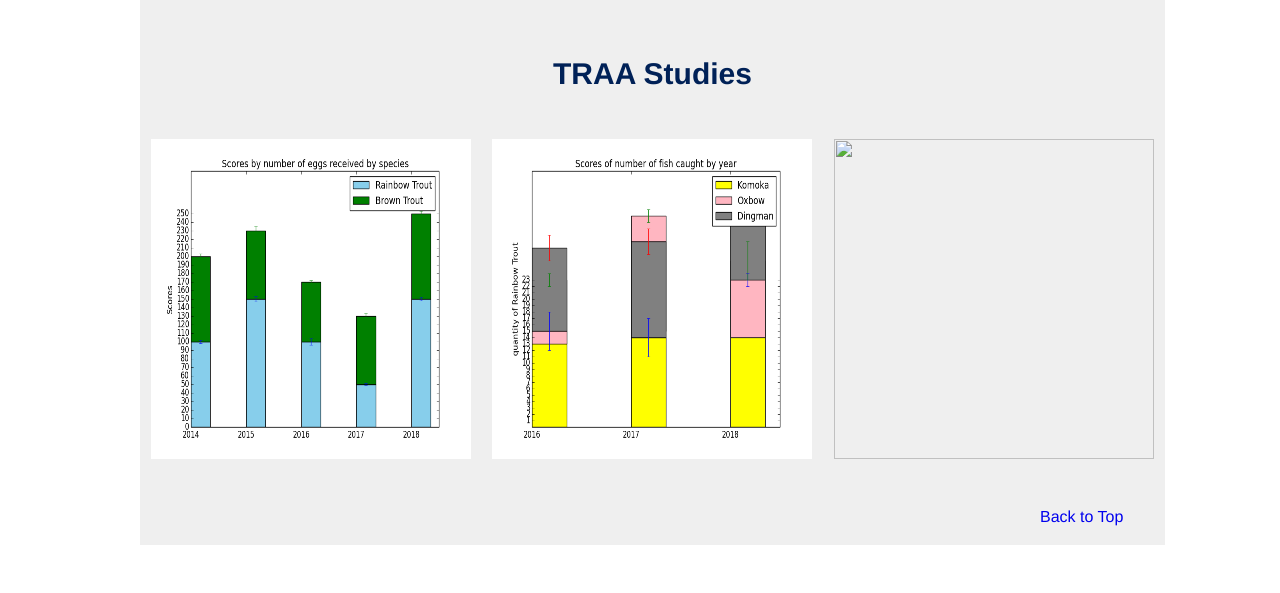
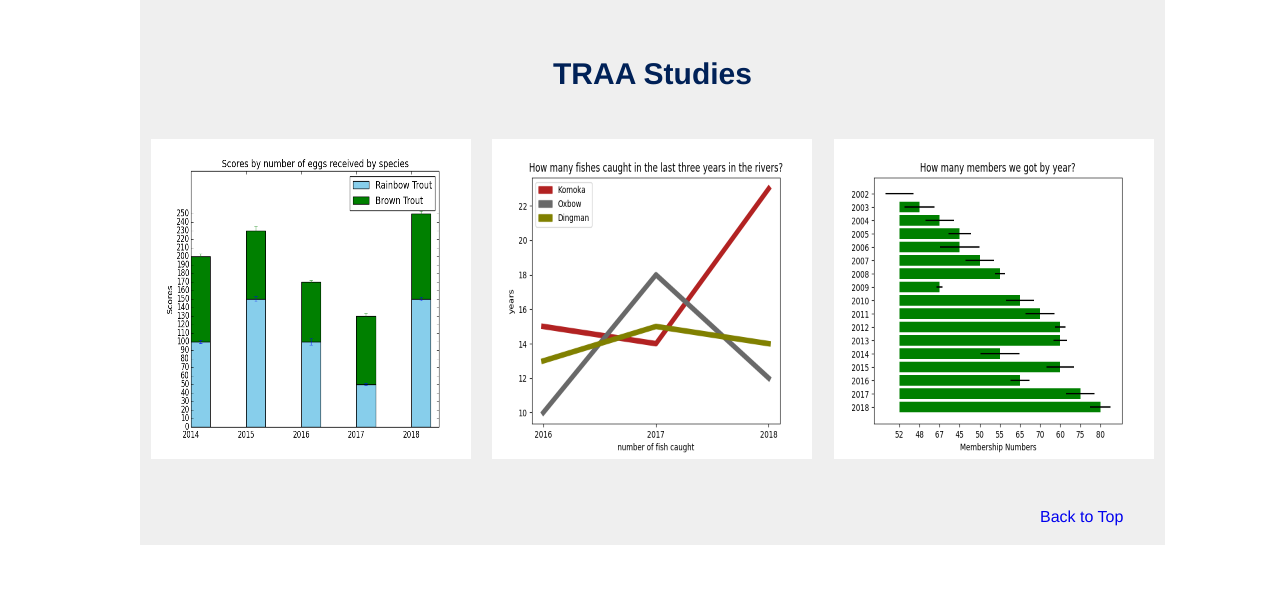
Before and after one commit to vcollier/Collier_V_Cunha_R_Midterm, a plain HTML site: page index.html in a window 1280 px wide. Shown: the part 2300-2893 px from the top of the page. Drawn offline with Linux system fonts and the light colour scheme.

Commit message:
adding python images

```diff
--- a/index.html
+++ b/index.html
@@ -134,9 +134,9 @@
 				<section id="dataViz">
 					<h2>TRAA Studies</h2>
 					<div id="graphs">
-					<img src="images/figure_eggs.png" alt="graph of fish eggs">
-					<img src="images/figure_electrofishing.png" alt="graph of electrofishing">
-					<img src="images/">
+					<img src="images/eggs.png" alt="graph of fish eggs">
+					<img src="images/electrofishing.png" alt="graph of electrofishing">
+					<img src="images/membership.png" alt="graph of membership">
 					</div>
 						<div><a href="#" id="backTop">Back to Top</a></div>
 				</section>
```
Also changed, not shown: images/eggs.png (added), images/electrofishing.png (added), images/membership.png (added), 2 other files.
